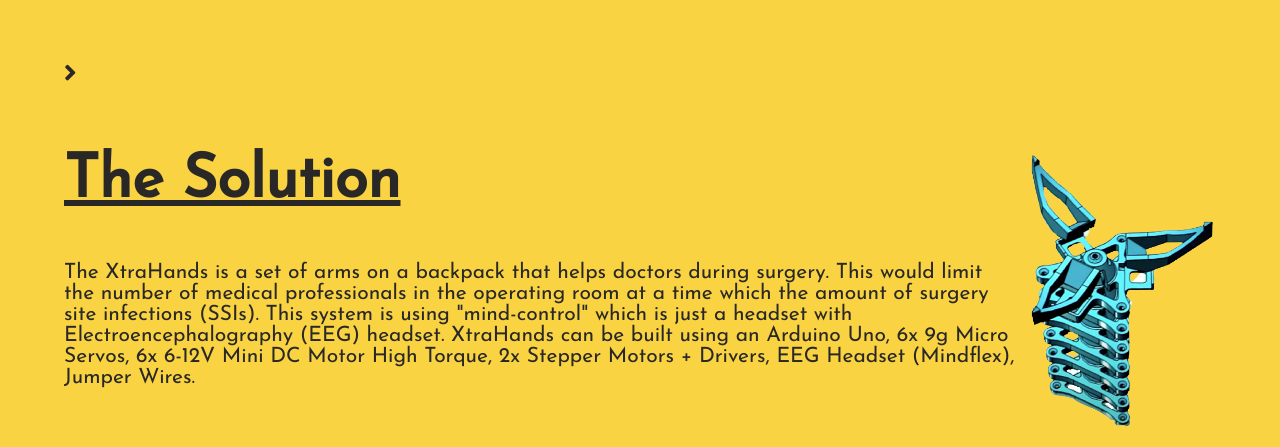
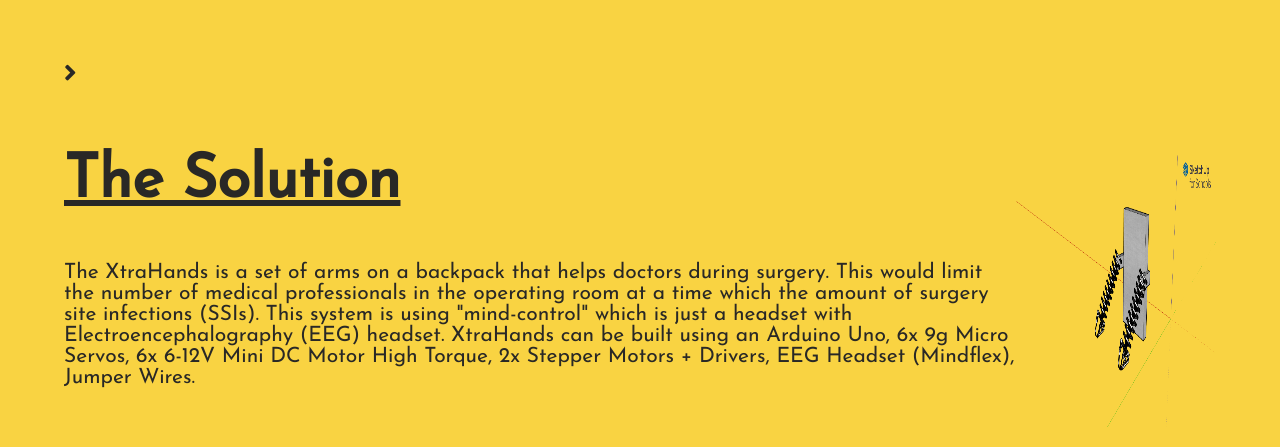
Before and after one commit to krish-shahh/XtraHands, a plain HTML site: page index.html in a window 1280 px wide. Both pictures are taken after a click on the link "My Solution". Shown: the top 447 px of the page. Drawn offline with nearby package versions, Linux system fonts and the light colour scheme.

Commit message:
Update index.html

```diff
--- a/index.html
+++ b/index.html
@@ -48,7 +48,7 @@
     <div id="work_container" class="container">
         <div onclick="closesolution()"><i class="fas fa-angle-right"></i></div>
         <section>
-            <h1>The Solution<img src="arm.png" style="float:right" alt="Robot Arm Picture" width="200" height="275"></h1>
+            <h1>The Solution<img src="XtraHands.png" style="float:right" alt="Design Picture" width="200" height="275"></h1>
             <p>The XtraHands is a set of arms on a backpack that helps doctors during surgery. This would limit the number of medical professionals in the operating room at a time which the amount of surgery site infections (SSIs). This system is using "mind-control" which is just a headset with Electroencephalography (EEG) headset. XtraHands can be built using an Arduino Uno, 6x 9g Micro Servos, 6x 6-12V Mini DC Motor High Torque, 2x Stepper Motors + Drivers, EEG Headset (Mindflex), Jumper Wires.</p>
         </section>
         <section>
```
